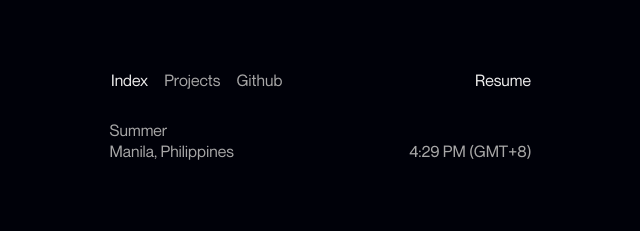
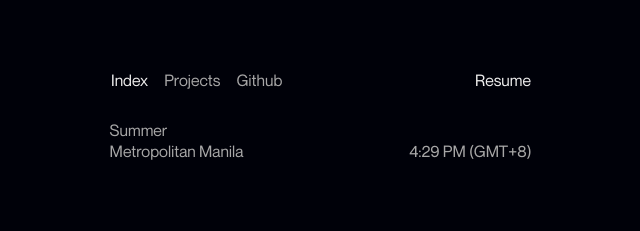
Before and after one commit to decimozs/mrlnmrtin, a Next.js app: page / in a window 1280 px wide. Shown: the top 231 px of the page, without its empty margins (319-959 px from the left). Built offline with nearby package versions, Linux system fonts and the light colour scheme.

Commit message:
change origin to based origin

```diff
--- a/src/components/fragments/Header.tsx
+++ b/src/components/fragments/Header.tsx
@@ -11,7 +11,7 @@ export default function Header() {
       <div className="text-slate lg:fixed lg:top-[15%] lg:w-[422px]">
         <h1>Summer</h1>
         <div className="lg:flex lg:items-center lg:justify-between">
-          <h1>Manila, Philippines</h1>
+          <h1>Metropolitan Manila</h1>
           <Time />
         </div>
       </div>
```
